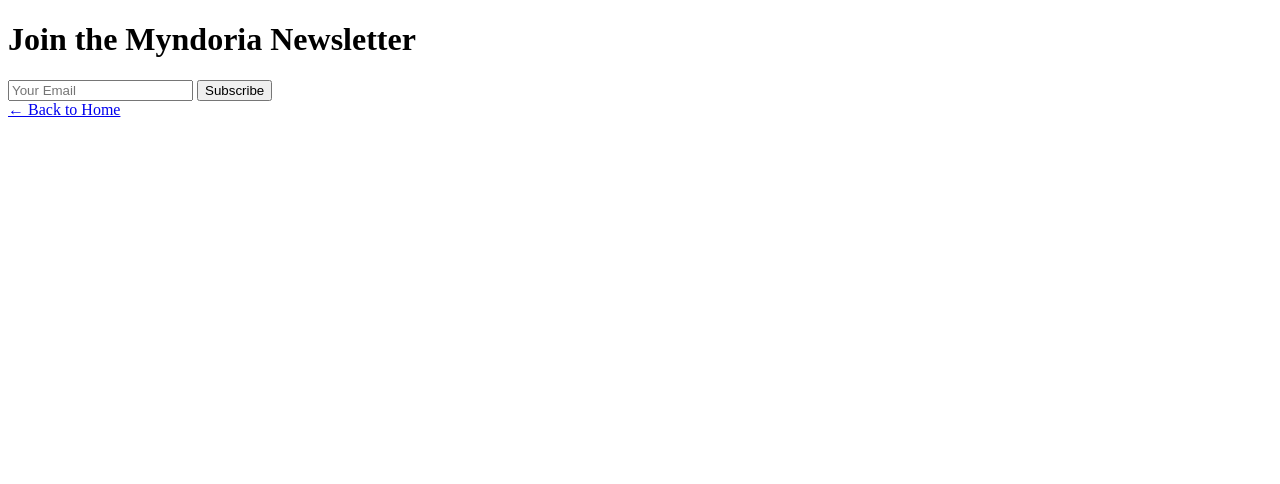
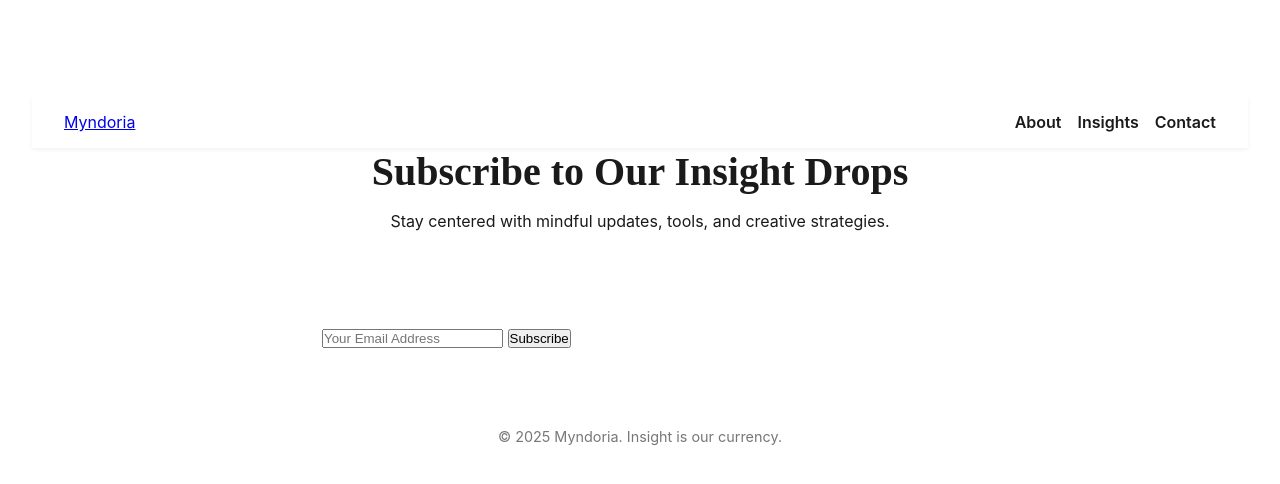
Before and after one commit to Myndoria/myndoria.github.io, a plain HTML site: page newsletter.html in a window 1280 px wide. Drawn offline with Linux system fonts and the light colour scheme.

Commit message:
newsletter.html

```diff
--- a/newsletter.html
+++ b/newsletter.html
@@ -1,19 +1,38 @@
-
 <!DOCTYPE html>
 <html lang="en">
 <head>
-  <meta charset="UTF-8">
-  <meta name="viewport" content="width=device-width, initial-scale=1.0">
-  <title>Newsletter</title>
+  <meta charset="UTF-8" />
+  <meta name="viewport" content="width=device-width, initial-scale=1.0"/>
+  <title>Myndoria | Newsletter</title>
+  <link rel="stylesheet" href="styles.css" />
 </head>
 <body>
-  <h1>Join the Myndoria Newsletter</h1>
-  <form action="https://formsubmit.co/Myndoria@yahoo.com" method="POST">
-    <input type="hidden" name="_captcha" value="false">
-    <input type="hidden" name="_next" value="thank-you.html">
-    <input type="email" name="email" placeholder="Your Email" required>
-    <button type="submit">Subscribe</button>
-  </form>
-  <a href="index.html">← Back to Home</a>
+  <header class="hero-section">
+    <nav class="navbar">
+      <div class="logo"><a href="index.html">Myndoria</a></div>
+      <ul class="nav-links">
+        <li><a href="index.html#about">About</a></li>
+        <li><a href="index.html#insights">Insights</a></li>
+        <li><a href="index.html#contact">Contact</a></li>
+      </ul>
+    </nav>
+    <div class="hero-text small">
+      <h1>Subscribe to Our Insight Drops</h1>
+      <p>Stay centered with mindful updates, tools, and creative strategies.</p>
+    </div>
+  </header>
+
+  <main class="section newsletter-form fade-in">
+    <form action="https://formsubmit.co/Myndoria@yahoo.com" method="POST">
+      <input type="hidden" name="_captcha" value="false">
+      <input type="hidden" name="_subject" value="New Newsletter Signup!">
+      <input type="email" name="email" placeholder="Your Email Address" required>
+      <button type="submit">Subscribe</button>
+    </form>
+  </main>
+
+  <footer class="footer">
+    <p>&copy; 2025 Myndoria. Insight is our currency.</p>
+  </footer>
 </body>
 </html>
```
